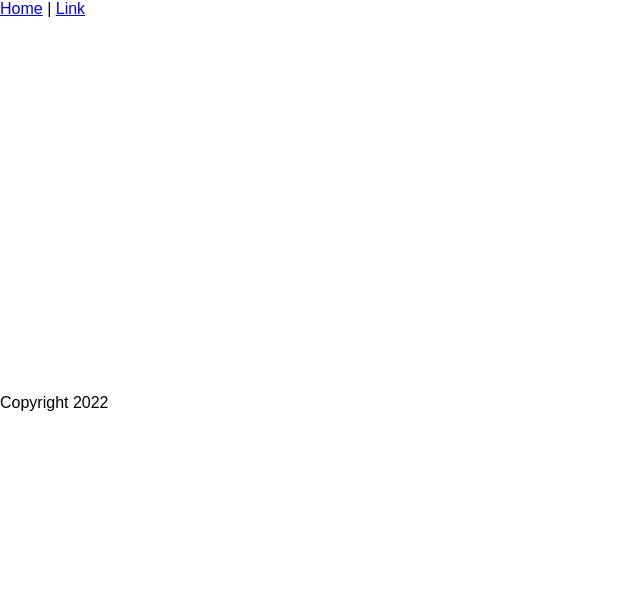
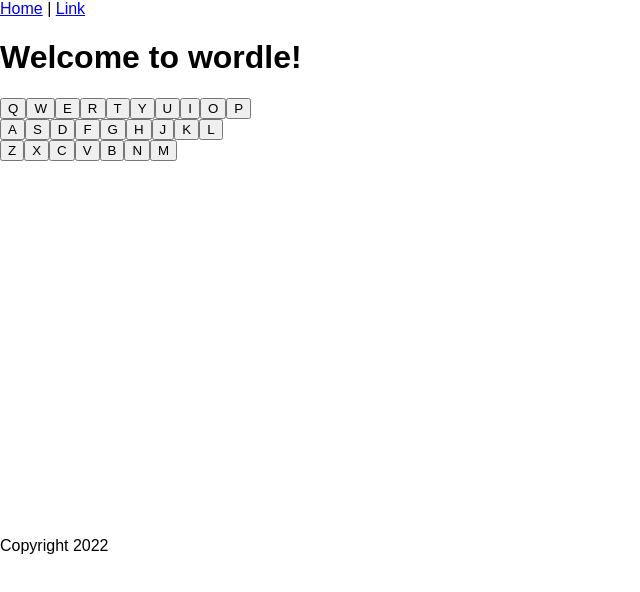
Before and after one commit to Jai-Dhiman/wordle-frontend, a React (Vite) app: page / in a window 1280 px wide. Shown: the top 592 px of the page, without its empty margins (0-640 px from the left). Built offline with nearby package versions, Linux system fonts and the light colour scheme.

Commit message:
added keyboard

```diff
--- a/src/App.jsx
+++ b/src/App.jsx
@@ -1,11 +1,15 @@
 import { Header } from "./Header";
 import { WordlePage } from "./WordlePage";
 import { Footer } from "./Footer";
+import { WordleIndex} from "./WordleIndex";
+// import {GameBoard} from "./GameBoard";
 
 function App() {
   return (
     <div>
       <Header />
+      {/* <GameBoard /> */}
+      <WordleIndex />
       <WordlePage />
       <Footer />
     </div>
--- a/src/WordleIndex.jsx
+++ b/src/WordleIndex.jsx
@@ -1,7 +1,41 @@
 export function WordleIndex() {
   return (
     <div>
-      <h1>Words</h1>
+      <h1>Welcome to wordle!</h1>
+      <div id="keyboard">
+        <div className="keyboard-row">
+          <button className="key">Q</button>
+          <button className="key">W</button>
+          <button className="key">E</button>
+          <button className="key">R</button>
+          <button className="key">T</button>
+          <button className="key">Y</button>
+          <button className="key">U</button>
+          <button className="key">I</button>
+          <button className="key">O</button>
+          <button className="key">P</button>
+        </div>
+        <div className="keyboard-row">
+          <button className="key">A</button>
+          <button className="key">S</button>
+          <button className="key">D</button>
+          <button className="key">F</button>
+          <button className="key">G</button>
+          <button className="key">H</button>
+          <button className="key">J</button>
+          <button className="key">K</button>
+          <button className="key">L</button>
+        </div>
+        <div className="keyboard-row">
+          <button className="key">Z</button>
+          <button className="key">X</button>
+          <button className="key">C</button>
+          <button className="key">V</button>
+          <button className="key">B</button>
+          <button className="key">N</button>
+          <button className="key">M</button>
+        </div>
+      </div>
     </div>
   );
 }
```
